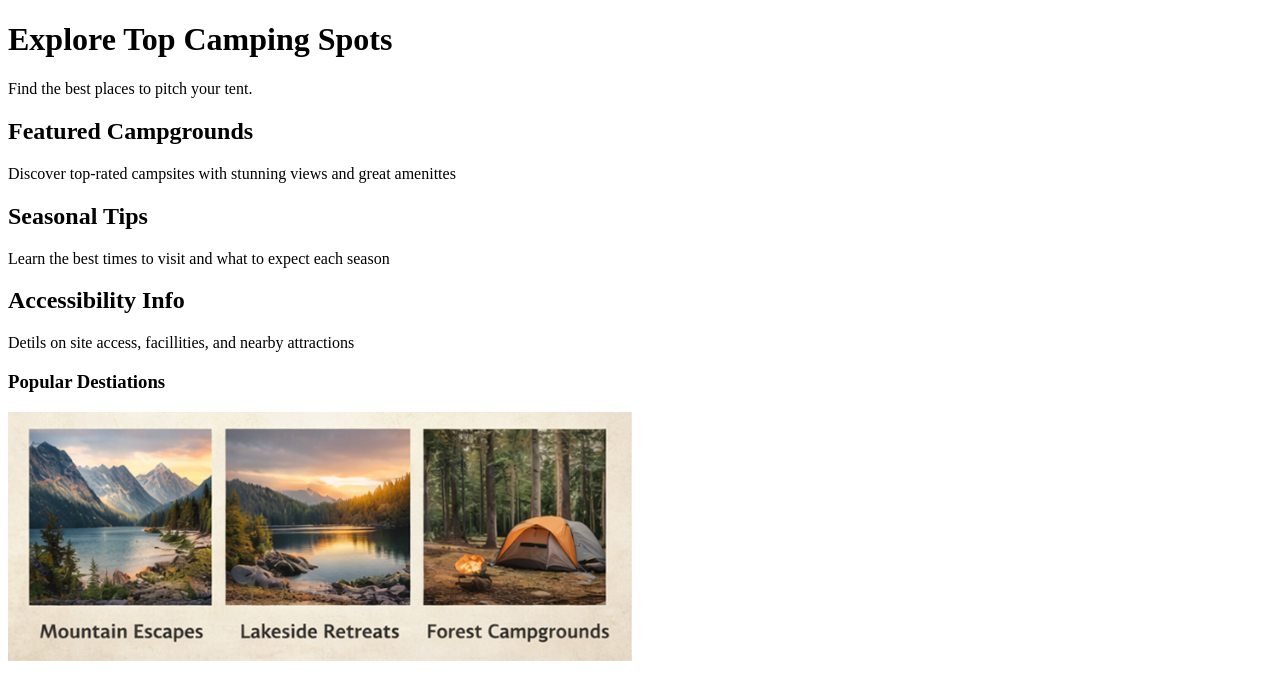
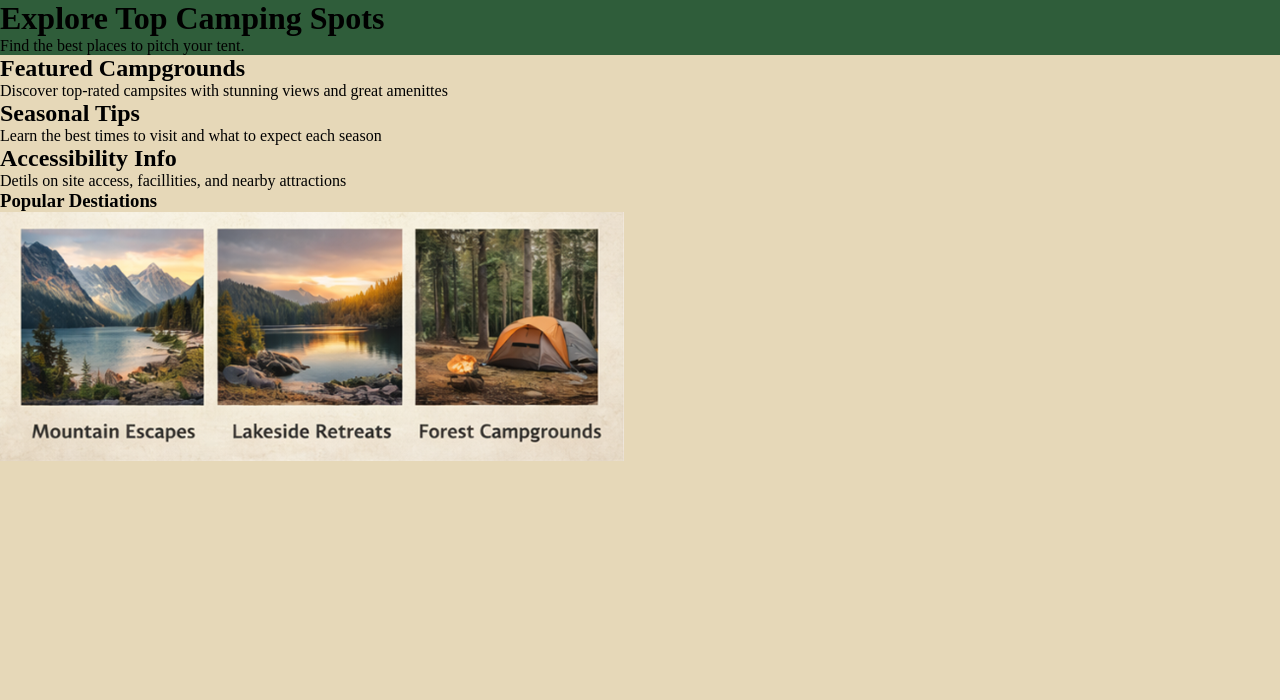
Before and after one commit to annamburke800-hub/wdd130-cantrell, a plain HTML site: page gear.html in a window 1280 px wide. Drawn offline with Linux system fonts and the light colour scheme.

Commit message:
updated stuff/fonts

```diff
--- a/gear.html
+++ b/gear.html
@@ -1,6 +1,7 @@
 <!DOCTYPE html>
 <html lang="en">
 <head>
+    <link rel = "Stylesheet" href = "styles/styles.css">
     <meta charset="UTF-8">
     <meta name="viewport" content="width=device-width, initial-scale=1.0">
     <title>Document</title>
--- a/styles/styles.css
+++ b/styles/styles.css
@@ -33,3 +33,7 @@ header{
     background-image: url(/images/hero-img.png);
     height: 500px;
 }
+
+h1{
+    font-family: montserrat;
+}
```
Also changed, not shown: destinations.html (+1 -0 lines), index.html (+6 -2 lines).
